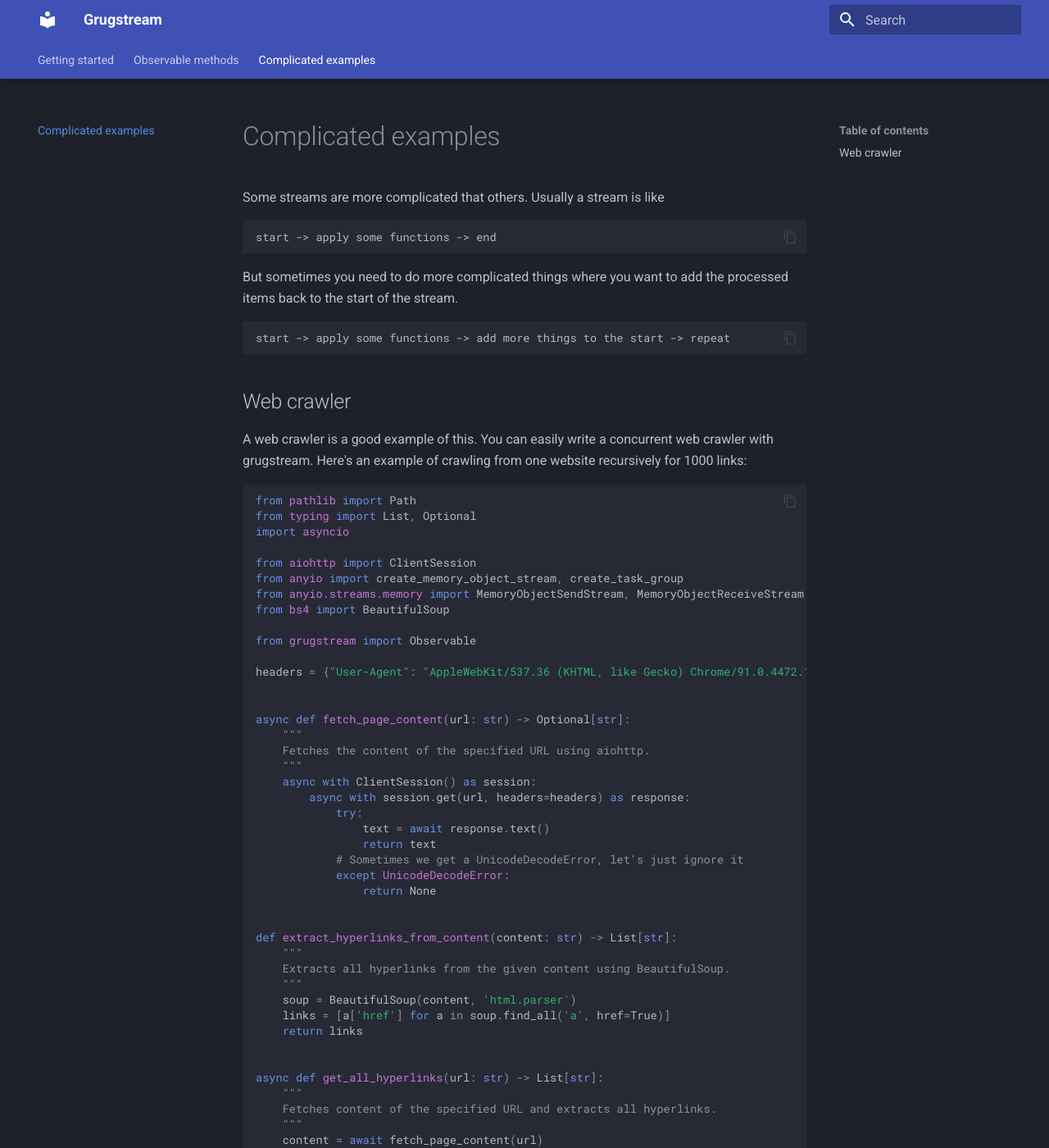
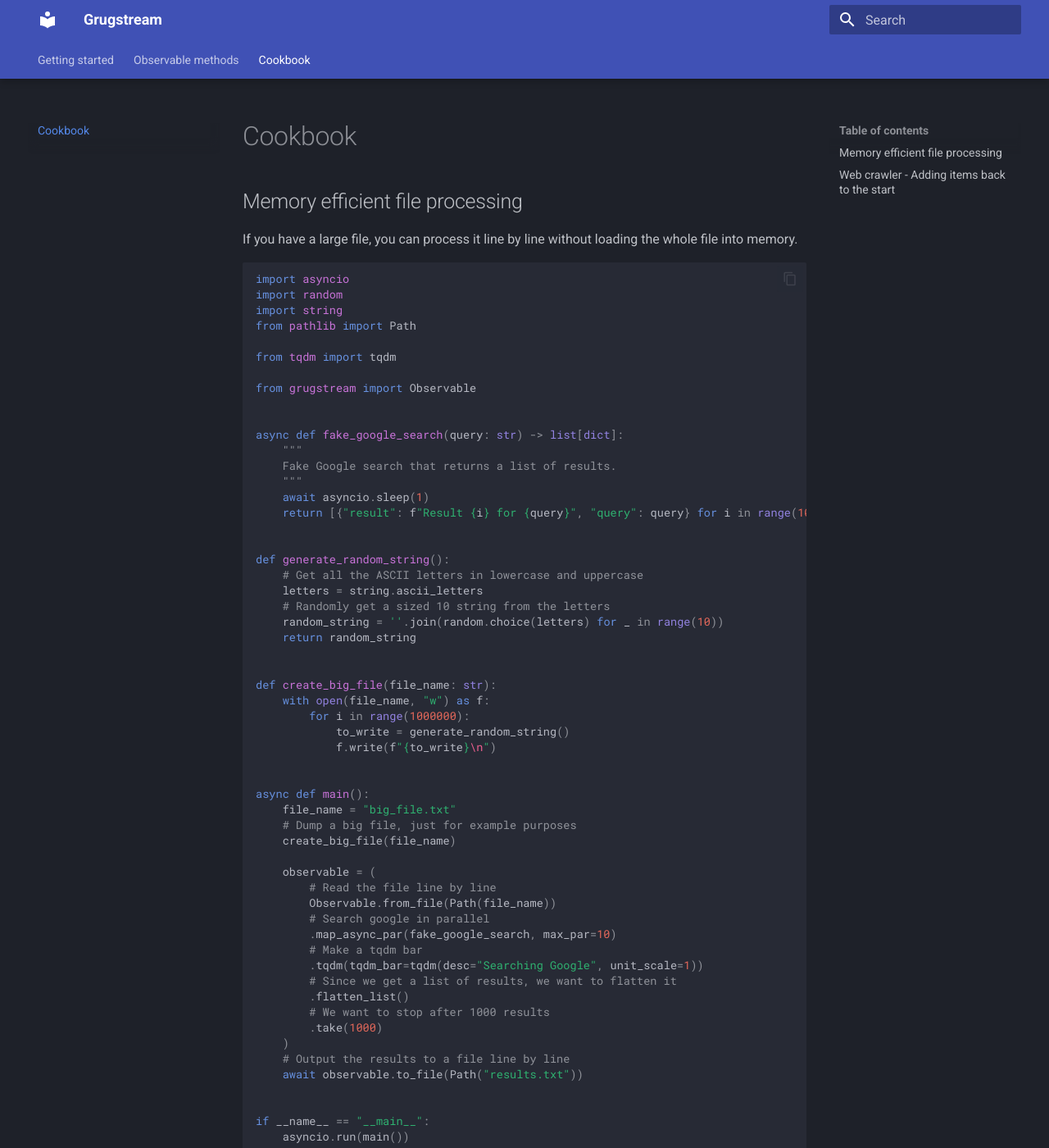
Before and after one commit to thejaminator/grugstream, an MkDocs documentation site: the page built from docs/3_cookbook.md, in a window 1280 px wide and 1400 px high. Shown: the whole window at 82% size. Built offline with MkDocs 1.6.1 and Material for MkDocs 9.7.7, drawn with Linux system fonts in a browser that asks for light colours; some of the changed text lies outside the part shown.

Commit message:
add cookbook for file processing

````diff
--- a/docs/3_complicated_examples.md
+++ b/docs/3_cookbook.md
@@ -1,4 +1,12 @@
-# Complicated examples
+# Cookbook
+## Memory efficient file processing
+If you have a large file, you can process it line by line without loading the whole file into memory.
+```python
+{!docs/file_processing.py!}
+```
+
+
+## Web crawler - Adding items back to the start
 Some streams are more complicated that others.
 Usually a stream is like
 ```
@@ -11,7 +19,6 @@ add the processed items back to the start of the stream.
 start -> apply some functions -> add more things to the start -> repeat
 ```
 
-## Web crawler
 A web crawler is a good example of this.
 You can easily write a concurrent web crawler with grugstream.
 Here's an example of crawling from one website recursively for 1000 links:
--- /dev/null
+++ b/docs/file_processing.py
@@ -0,0 +1,56 @@
+import asyncio
+import random
+import string
+from pathlib import Path
+
+from tqdm import tqdm
+
+from grugstream import Observable
+
+
+async def fake_google_search(query: str) -> list[dict]:
+    """
+    Fake Google search that returns a list of results.
+    """
+    await asyncio.sleep(1)
+    return [{"result": f"Result {i} for {query}", "query": query} for i in range(10)]
+
+
+def generate_random_string():
+    # Get all the ASCII letters in lowercase and uppercase
+    letters = string.ascii_letters
+    # Randomly get a sized 10 string from the letters
+    random_string = ''.join(random.choice(letters) for _ in range(10))
+    return random_string
+
+
+def create_big_file(file_name: str):
+    with open(file_name, "w") as f:
+        for i in range(1000000):
+            to_write = generate_random_string()
+            f.write(f"{to_write}\n")
+
+
+async def main():
+    file_name = "big_file.txt"
+    # Dump a big file, just for example purposes
+    create_big_file(file_name)
+
+    observable = (
+        # Read the file line by line
+        Observable.from_file(Path(file_name))
+        # Search google in parallel
+        .map_async_par(fake_google_search, max_par=10)
+        # Make a tqdm bar
+        .tqdm(tqdm_bar=tqdm(desc="Searching Google", unit_scale=1))
+        # Since we get a list of results, we want to flatten it
+        .flatten_list()
+        # We want to stop after 1000 results
+        .take(1000)
+    )
+    # Output the results to a file line by line
+    await observable.to_file(Path("results.txt"))
+
+
+if __name__ == "__main__":
+    asyncio.run(main())
````
Also changed, not shown: 1 other file.
